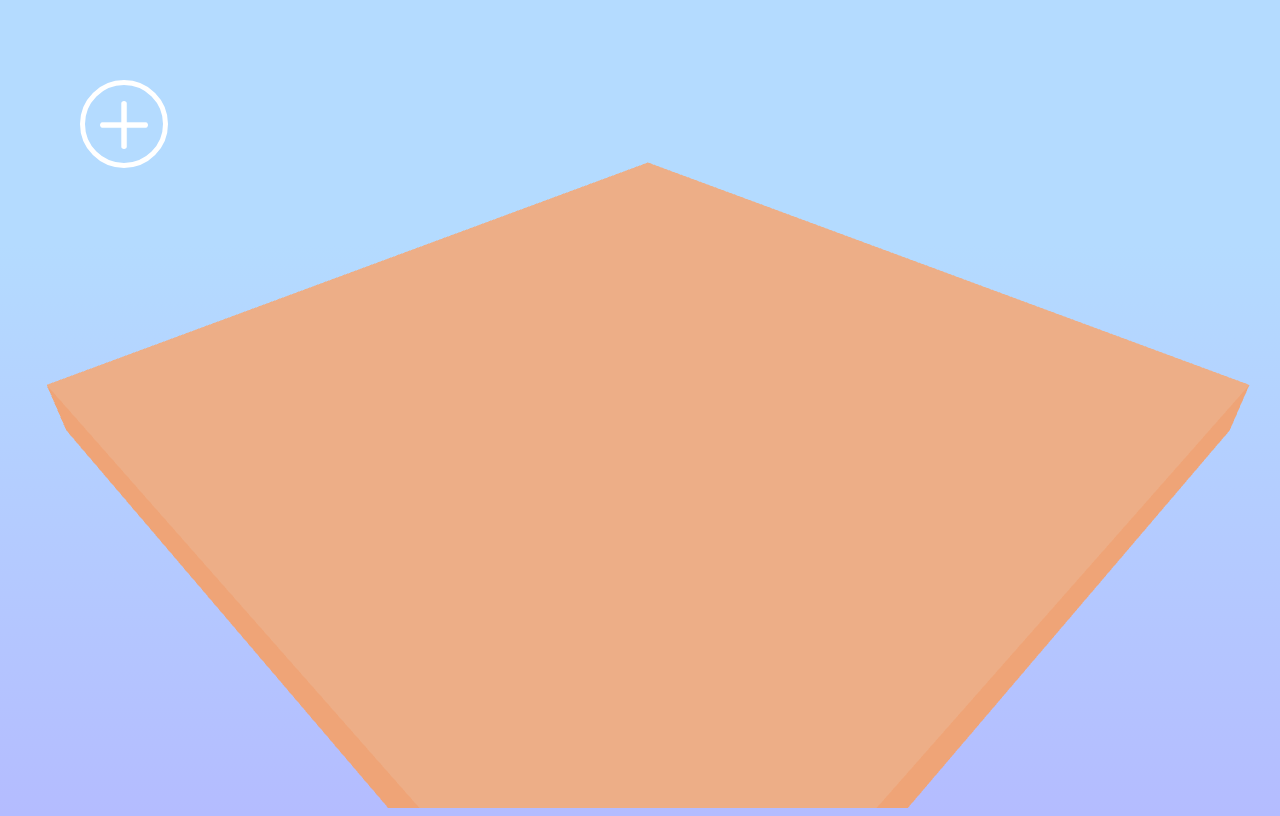
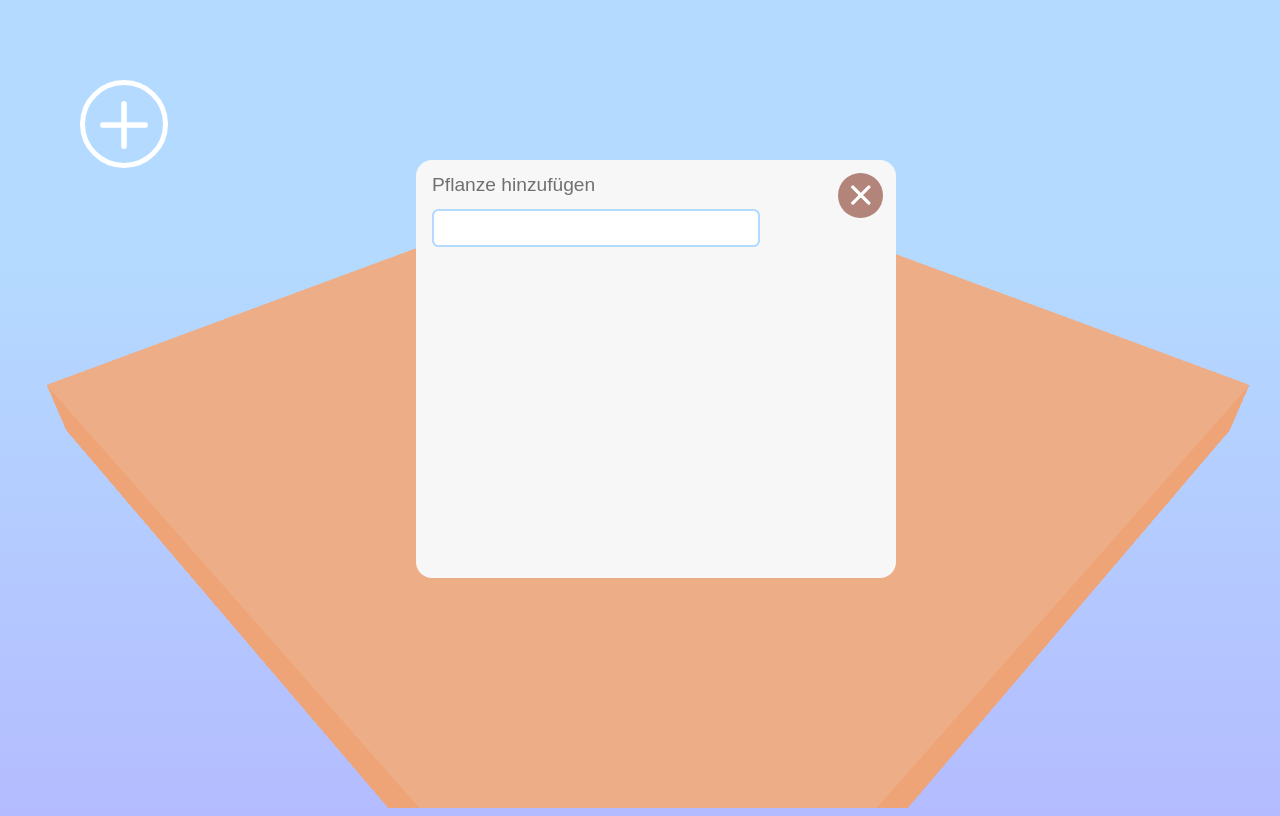
Before and after one commit to dlagge/Gartenplaner, an Angular app: page / in a window 1280 px wide. Built offline with nearby package versions, Linux system fonts and the light colour scheme.

Commit message:
added Add Plant Popup

```diff
--- a/src/app/app.component.html
+++ b/src/app/app.component.html
@@ -1,2 +1,2 @@
-
 <newplantbutton></newplantbutton>
+<newplantpopup></newplantpopup>
--- a/src/app/app.component.ts
+++ b/src/app/app.component.ts
@@ -8,11 +8,12 @@ import { Lights } from '../classes/lights';
 import { Geometry } from '../classes/geometry';
 import { animate } from '@angular/animations';
 import { NewplantbuttonComponent } from './newplantbutton/newplantbutton.component';
+import { NewplantpopupComponent } from './newplantpopup/newplantpopup.component';
 
 @Component({
   selector: 'app-root',
   standalone: true,
-  imports: [RouterOutlet, NewplantbuttonComponent],
+  imports: [RouterOutlet, NewplantbuttonComponent, NewplantpopupComponent],
   templateUrl: './app.component.html',
   styleUrl: './app.component.css',
   schemas: [ CUSTOM_ELEMENTS_SCHEMA ]
--- /dev/null
+++ b/src/app/newplantpopup/newplantpopup.component.css
@@ -0,0 +1,67 @@
+#newplantpopupwindow {
+    position: absolute;
+    padding: 1rem;
+    padding-top: 0.1rem;
+    background-color: #f7f7f7;
+    border-radius: 1rem;
+    left: 32.5%;
+    top: 20%;
+    height: 50%;
+    width: 35%;
+}
+
+#newplantpopuptiles {
+    height: 82%;
+    overflow: auto;
+}
+
+#newplantpopupwindowclose {
+    position: absolute;
+    right: 0.8rem;
+    top: 0.8rem;
+    height: 2.8rem;
+    width: 2.8rem;
+    border-radius: 50%;
+    border: none;
+    cursor: pointer;
+}
+
+h1 {
+    color: #707070;
+    font-family: Arial;
+    font-size: 1.2rem;
+    font-weight: normal;
+}
+
+#newplantinput {
+    border-radius: 0.4rem;
+    border-color: #b4dbff;
+    border-style: solid;
+    border-width: 0.15rem;
+    margin-bottom: 0.5rem;
+    outline: none;
+    width: 70%;
+    height: 2rem;
+    color: #707070;
+    font-family: Arial;
+    font-size: 1rem;
+    font-weight: normal;
+    padding-left: 0.5rem;
+
+}
+
+#buttonimg {
+    width: 1.6rem;
+    margin-top: 0.2rem;
+    transform: rotate(45deg);
+}
+
+.close_touched {
+    background-color: #b4dbff;
+    transition: 1s;
+}
+
+.close_not_touched {
+    background-color: #b3847a;
+    transition: 1s;
+}
--- /dev/null
+++ b/src/app/newplantpopup/newplantpopup.component.html
@@ -0,0 +1,8 @@
+<div id="newplantpopupwindow">
+    <h1>Pflanze hinzufügen</h1>
+    <button id="newplantpopupwindowclose" [ngClass]="newplantbuttonclosestate">
+        <img id="buttonimg" src="assets/plus.png" />
+    </button>
+    <input id="newplantinput" />
+    <div id="newplantpopuptiles"></div>
+</div>
--- /dev/null
+++ b/src/app/newplantpopup/newplantpopup.component.ts
@@ -0,0 +1,32 @@
+import { Component, HostListener } from '@angular/core';
+import { CommonModule } from '@angular/common';
+
+@Component({
+  selector: 'newplantpopup',
+  standalone: true,
+  imports: [CommonModule],
+  templateUrl: './newplantpopup.component.html',
+  styleUrl: './newplantpopup.component.css'
+})
+export class NewplantpopupComponent {
+  newplantbuttonclosestate: string = 'close_not_touched';
+
+  @HostListener("click")
+  onClick(){
+    console.log("clicked");
+  }
+
+  @HostListener('mouseover',['$event'])
+  onMouseOver(event: {fromElement: any;}) {
+    if(event.fromElement.id == 'newplantpopupwindowclose') {
+      this.newplantbuttonclosestate = 'close_touched';
+    }
+  }
+
+  @HostListener('mouseout',['$event'])
+  onMouseOut(event: { fromElement: {id: string;};}) {
+    if(event.fromElement.id != 'newplantpopupwindowclose') {
+      this.newplantbuttonclosestate = 'close_not_touched';
+    }
+  }
+}
```
Also changed, not shown: 1 other file (tests, documents, lock files or other folders).
